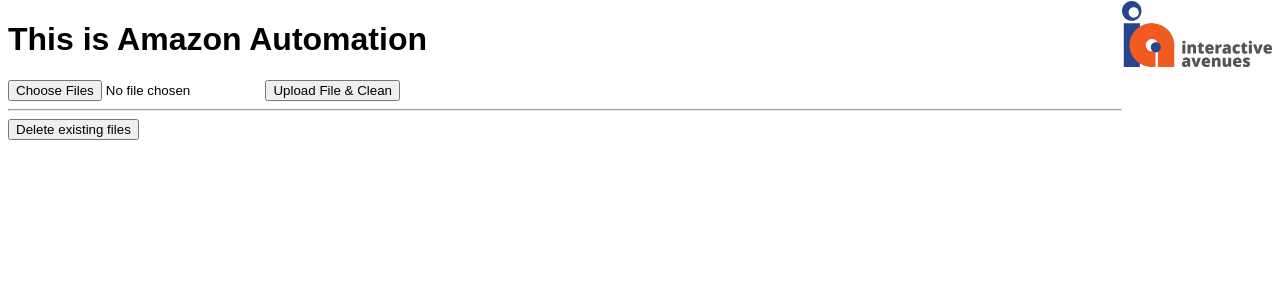
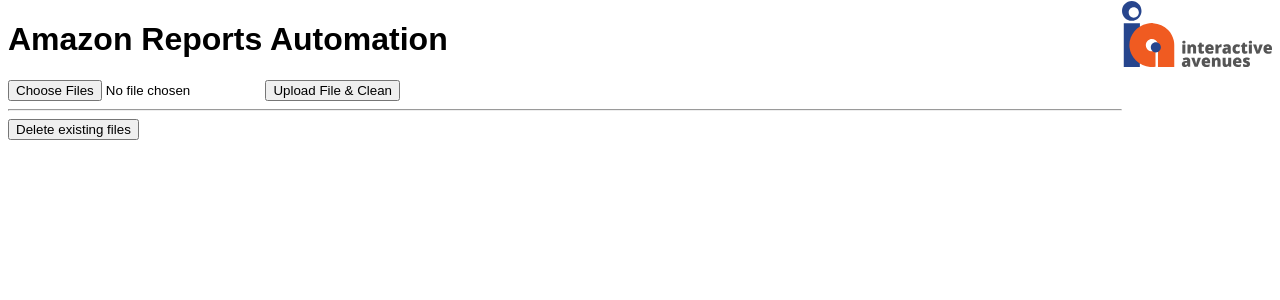
Before and after one commit to ishankagg/Python_flask_app, a Flask app: page / in a window 1280 px wide. Shown: the top 300 px of the page. Run offline with Flask 3, Linux system fonts and the light colour scheme; parts of the project's set-up code (start-up, migrations or seed data) failed here and were passed over; some libraries are stand-ins or nearby versions.

Commit message:
Amazon automation

```diff
--- a/templates/base.html
+++ b/templates/base.html
@@ -12,7 +12,7 @@
         <img src="static\img\IA-Logo.svg" class="ribbon" alt="" />
     </div>
 
-    <h1>This is Amazon Automation</h1>
+    <h1>Amazon Reports Automation</h1>
 
     {% block body %} {% endblock %}
 </body>
```
